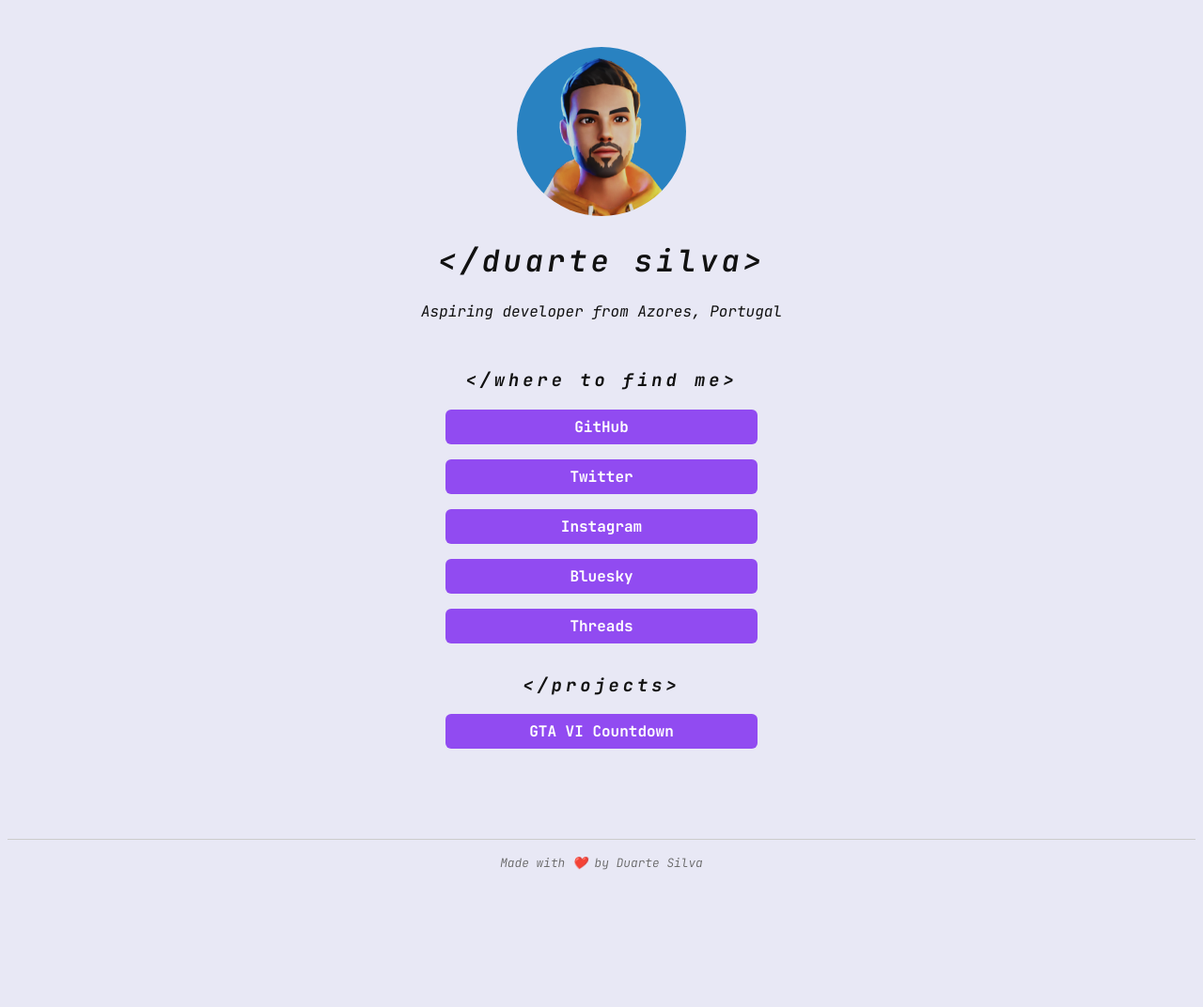
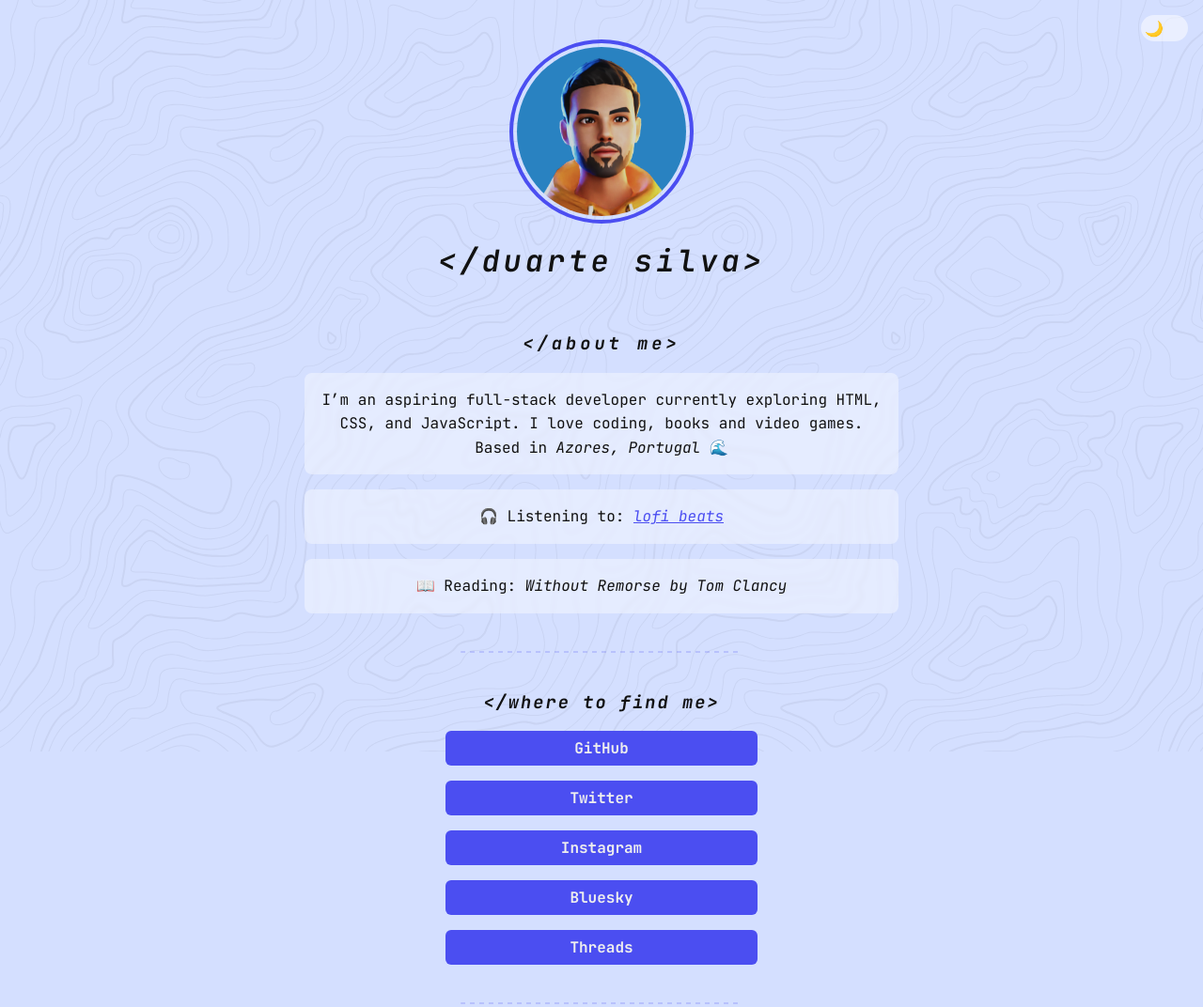
Before and after one commit to duasilva/duasilva.github.io, a plain HTML site: page index.html in a window 1280 px wide. Shown: the top 1072 px of the page at 94% size. Before the commit the page ends 951 px from the top, so only its background shows below. Drawn offline with Linux system fonts and the light colour scheme.

Commit message:
Added favicon, dark mode and improved page layout and design.

```diff
--- a/css/style.css
+++ b/css/style.css
@@ -1,9 +1,80 @@
+/* Light and Dark Mode */
+:root {
+    --bg-color: #d4dfff;
+    --text-color: #111;
+    --link-bg: #4b4ef1;
+    --link-bg-hover: #3629b7;
+    --link-text: #eee;
+    --footer-bg: rgba(255, 255, 255, 0.5);
+    --about-bg: rgba(255, 255, 255, 0.4);
+    --hr-color: rgba(75, 78, 241, 0.2);
+    --bg-opacity: opacity: 0.05;
+    --toggle-bg: rgba(255, 255, 255, 0.5);
+}
+
+body.dark-mode {
+    --bg-color: #121212;
+    --text-color: #eee;
+    --link-bg: #ffc547;
+    --link-bg-hover: #d3841d;
+    --link-text: #111;
+    --footer-bg: rgba(255, 255, 255, 0.1);
+    --about-bg: rgba(255, 255, 255, 0.2);
+    --hr-color: rgba(255, 197, 71, 0.2);
+    --bg-opacity: opacity: 1;
+    --toggle-bg: rgba(0, 0, 0, 0.5);
+}
+
+body.dark-mode .bg-pattern {
+    filter: invert(1);
+}
+
+/* Mobile Optimization */
+@media (max-width: 768px) {
+  .container.about {
+    padding-left: 1rem;
+    padding-right: 1rem;
+  }
+
+  footer,
+  .about p {
+    backdrop-filter: none !important;
+  }
+}
+
+
+/* Misc */
+html,
+body {
+    margin: 0;
+    padding: 0;
+}
+
+html {
+  scroll-behavior: smooth;
+}
+
 /* Page Body */
 body {
     text-align: center;
     font-family: "JetBrains Mono", sans-serif;
-    background-color: #e8e8f5;
-    color: #111;
+    background-color: var(--bg-color);
+    color: var(--text-color);
+    min-height: 100vh;
+    display: flex;
+    flex-direction: column;
+}
+
+/* Background Pattern */
+.bg-pattern {
+    position: fixed;
+    inset: 0;
+    background-image: url("../img/background.svg");
+    background-repeat: repeat;
+    opacity: 0.05;
+    z-index: -1;
+    pointer-events: none;
+    will-change: transform, opacity;
 }
 
 /* Links Container*/
@@ -16,30 +87,33 @@ body {
     max-width: 300px;
     padding: 0.5rem 1rem;
     margin: 1rem auto;
-    background-color: #914bf1;
+    background-color: var(--link-bg);
     border-radius: 6px;
     text-decoration: none;
-    color: #fff;
+    color: var(--link-text);
     font-weight: bold;
     transition: filter 0.3s ease;
 }
 
 .container a:hover {
     filter: brightness(0.8);
+    outline: 3px solid var(--link-bg);
+    outline-offset: 2px;
 }
 
 .container a:focus {
-    outline: 3px solid #914bf1;
+    outline: 3px solid var(--link-bg);
     outline-offset: 2px;
 }
 
 .container + .container {
-    margin-top: 2rem;
+    margin-top: 3rem;
+    margin-bottom: 3rem;
 }
 
 .container h3 {
     font-style: italic;
-    letter-spacing: 4px;
+    letter-spacing: 2px;
     text-transform: lowercase;
 }
 
@@ -49,11 +123,13 @@ img {
     width: 180px;
     height: 180px;
     object-fit: cover;
+    outline: 4px solid var(--link-bg);
+    outline-offset: 4px;
 }
 
 /* Header */
 header {
-    margin: 50px 0 50px 0;
+    margin: 50px 0 0 0;
 }
 
 header h1 {
@@ -71,12 +147,14 @@ header h2 {
 
 /* Footer */
 footer {
-    margin-top: 6rem;
+    margin-top: auto;
     padding: 1rem 0;
     text-align: center;
-    color: #666;
-    border-top: 1px solid #ccc;
-    font-weight: 300;
+    color: var(--text-color);
+    background-color: var(--footer-bg);
+    backdrop-filter: blur(1px);
+    width: 100%;
+    box-sizing: border-box;
 }
 
 footer p {
@@ -84,3 +162,100 @@ footer p {
     font-size: 0.8rem;
     margin: 0;
 }
+
+/* About Me */
+.about p {
+    max-width: 600px;
+    margin: 1rem auto;
+    padding: 1rem;
+    line-height: 1.6;
+    background-color: var(--about-bg);
+    backdrop-filter: blur(2px);
+    border-radius: 8px;
+    font-weight: 400;
+}
+
+.about h3 {
+    margin-top: 2rem;
+    font-style: italic;
+    letter-spacing: 4px;
+    text-transform: lowercase;
+}
+
+/* Override styling for links to avoid buttons, ugly code, but works */
+.container.about a {
+    all: unset;
+    color: var(--link-bg);
+    text-decoration: underline;
+    cursor: pointer;
+    font-weight: normal;
+    transition: color 0.3s ease;
+}
+
+.container.about a:hover,
+.container.about a:focus {
+    color: var(--link-bg-hover);
+    outline: none;
+    text-decoration: underline;
+}
+
+
+/* Horizontal Line */
+
+hr {
+    border: none;
+    height: 2px;
+    max-width: 300px;
+    margin: 2.5rem auto;
+    background: repeating-linear-gradient(
+        to right,
+        var(--hr-color),
+        var(--hr-color) 5px,
+        transparent 5px,
+        transparent 10px
+    );
+    border-radius: 2px;
+}
+
+/* Dark Mode Toggle Slider */
+.toggle {
+  position: fixed;
+  top: 1rem;
+  right: 1rem;
+  width: 50px;
+  height: 28px;
+  display: inline-block;
+  cursor: pointer;
+  z-index: 10;
+}
+
+.toggle input {
+  display: none;
+}
+
+.slider {
+  position: relative;
+  background-color: var(--toggle-bg);
+  border-radius: 999px;
+  height: 100%;
+  transition: background-color 0.3s;
+  display: flex;
+  align-items: center;
+  padding: 0 4px;
+}
+
+.icon {
+  display: inline-block;
+  width: 20px;
+  height: 20px;
+  transition: transform 0.3s ease;
+  font-size: 1rem;
+}
+
+.slider .icon {
+  transform: translateX(0);
+}
+
+.toggle input:checked + .slider .icon {
+  transform: translateX(22px);
+}
--- a/index.html
+++ b/index.html
@@ -5,35 +5,64 @@
   <meta charset="UTF-8" />
   <meta name="viewport" content="width=device-width, initial-scale=1.0" />
   <title>&lt;/Duarte Silva&gt; - Aspiring Developer</title>
-  <link rel="stylesheet" href="css/style.css" />
+  <link rel="icon" href="img/favicon.ico" type="image/x-icon" />
+  <link rel="stylesheet" href="css/style.css" type="text/css" />
   <link rel="preconnect" href="https://fonts.googleapis.com">
   <link rel="preconnect" href="https://fonts.gstatic.com" crossorigin>
-  <link
-    href="https://fonts.googleapis.com/css2?family=JetBrains+Mono:ital,wght@0,100..800;1,100..800&family=Roboto:ital,wght@0,100..900;1,100..900&display=swap"
-    rel="stylesheet">
+  <link href="https://fonts.googleapis.com/css2?family=JetBrains+Mono:ital,wght@0,100..800;1,100..800" rel="stylesheet">
 </head>
 
 <body>
+  <div class="bg-pattern"></div>
   <header><img title="Duarte Silva" alt="Duarte Silva's Avatar" src="img/avatar.png" />
-    <h1>&lt;/Duarte Silva&gt;</h1>
-    <h2>Aspiring developer from Azores, Portugal</h2>
+    <h1 id="typing-anim">&lt;/Duarte Silva&gt;</h1>
+    <!-- <button id="dark-mode-toggle" aria-label="Toggle dark mode">🌙</button> -->
+    <label class="toggle">
+      <input type="checkbox" id="dark-mode-checkbox" aria-label="Toggle dark mode" />
+      <span class="slider">
+        <span class="icon">🌙</span>
+      </span>
+    </label>
+
+
   </header>
-
-  <div class="container">
+  <main>
+    <section class="container about">
+      <h3>&lt;/About Me&gt;</h3>
+      <p>
+        I’m an aspiring full-stack developer currently exploring HTML, CSS, and JavaScript. I love coding, books and
+        video games. Based in <em>Azores, Portugal</em> 🌊
+      </p>
+      <p>🎧 Listening to: <a href="https://open.spotify.com/playlist/3DIjw8eboATMgRN2RC6mz6?si=wHNwek5gSwKI-w-eDdQorQ"
+          target="_blank" rel="noopener noreferrer" title="lofi beats playlist"><em>lofi
+            beats</em></a></p>
+      <p>📖 Reading: <em>Without Remorse by Tom Clancy</em></p>
+    </section>
+    <hr />
+    <section class="container">
       <h3>&lt;/Where to Find Me&gt;</h3>
       <a href="https://www.github.com/duasilva" target="_blank" rel="noopener noreferrer">GitHub</a>
       <a href="https://x.com/duartengsilva" target="_blank" rel="noopener noreferrer">Twitter</a>
       <a href="https://instagram.com/duartengsilva" target="_blank" rel="noopener noreferrer">Instagram</a>
       <a href="https://bsky.app/profile/duartesilva.bsky.social" target="_blank" rel="noopener noreferrer">Bluesky</a>
       <a href="https://www.threads.com/@duartengsilva" target="_blank" rel="noopener noreferrer">Threads</a>
-  </div>
-  <div class="container">
+    </section>
+    <hr />
+    <section class="container">
       <h3>&lt;/Projects&gt;</h3>
-    <a href="https://duasilva.github.io/gta-vi-countdown" target="_blank" rel="noopener noreferrer">GTA VI Countdown</a>
-  </div>
+      <a href="https://duasilva.github.io/gta-vi-countdown" target="_blank" rel="noopener noreferrer">GTA VI
+        Countdown</a>
+    </section>
+    <hr />
+    <section class="container about">
+      <h3>&lt;/Contact&gt;</h3>
+      <p>✉️ Email me at: <a href="mailto:heyduartesilva@gmail.com">heyduartesilva@gmail.com</a></p>
+    </section>
+  </main>
   <footer>
-    <p>Made with ❤️ by Duarte Silva</p>
+    <p>Made with ❤️ by <strong>Duarte Silva</strong></p>
   </footer>
+  <script src="js/script.js"></script>
 </body>
 
 </html>
--- /dev/null
+++ b/js/script.js
@@ -0,0 +1,40 @@
+// Title Animation
+document.addEventListener("DOMContentLoaded", () => {
+    const header = document.getElementById("typing-anim");
+    if (!header) {
+        console.error("Element with id 'typing-anim' not found");
+        return;
+    }
+
+    const text = "\u003c/Duarte Silva\u003e";
+    header.textContent = "";
+
+    let index = 0;
+    const speed = 100;
+
+    function type() {
+        if (index < text.length) {
+            header.textContent += text.charAt(index);
+            index++;
+            setTimeout(type, speed);
+        }
+    }
+
+    type();
+});
+
+// Dark Mode Toggle Functionality
+const checkbox = document.getElementById("dark-mode-checkbox");
+const icon = document.querySelector(".icon");
+
+function updateTheme() {
+    const isDark = checkbox.checked;
+    document.body.classList.toggle("dark-mode", isDark);
+    icon.textContent = isDark ? "☀️" : "🌙";
+}
+
+// Initial update
+updateTheme();
+
+// Listen for toggle
+checkbox.addEventListener("change", updateTheme);
```
Also changed, not shown: img/background.svg (added), img/favicon.ico (added). Lines whose indentation alone changed are shown as unchanged.
